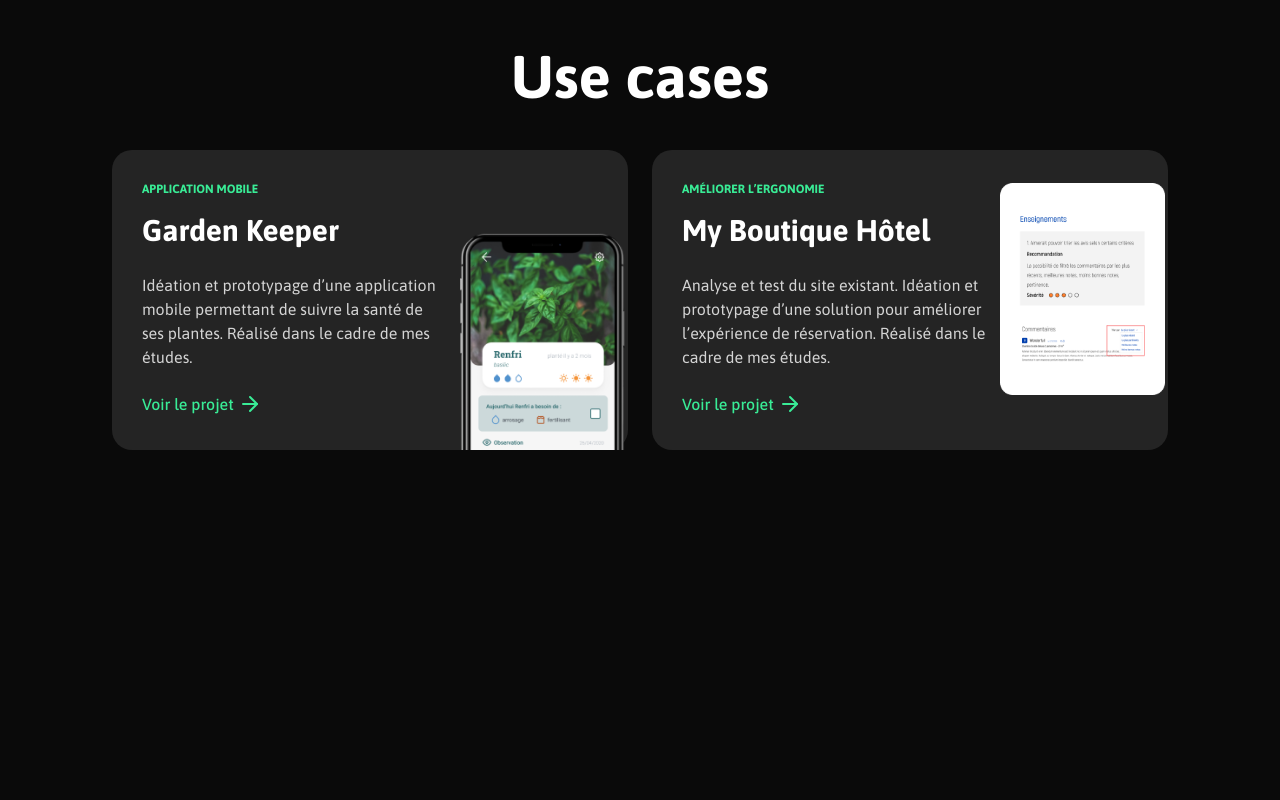
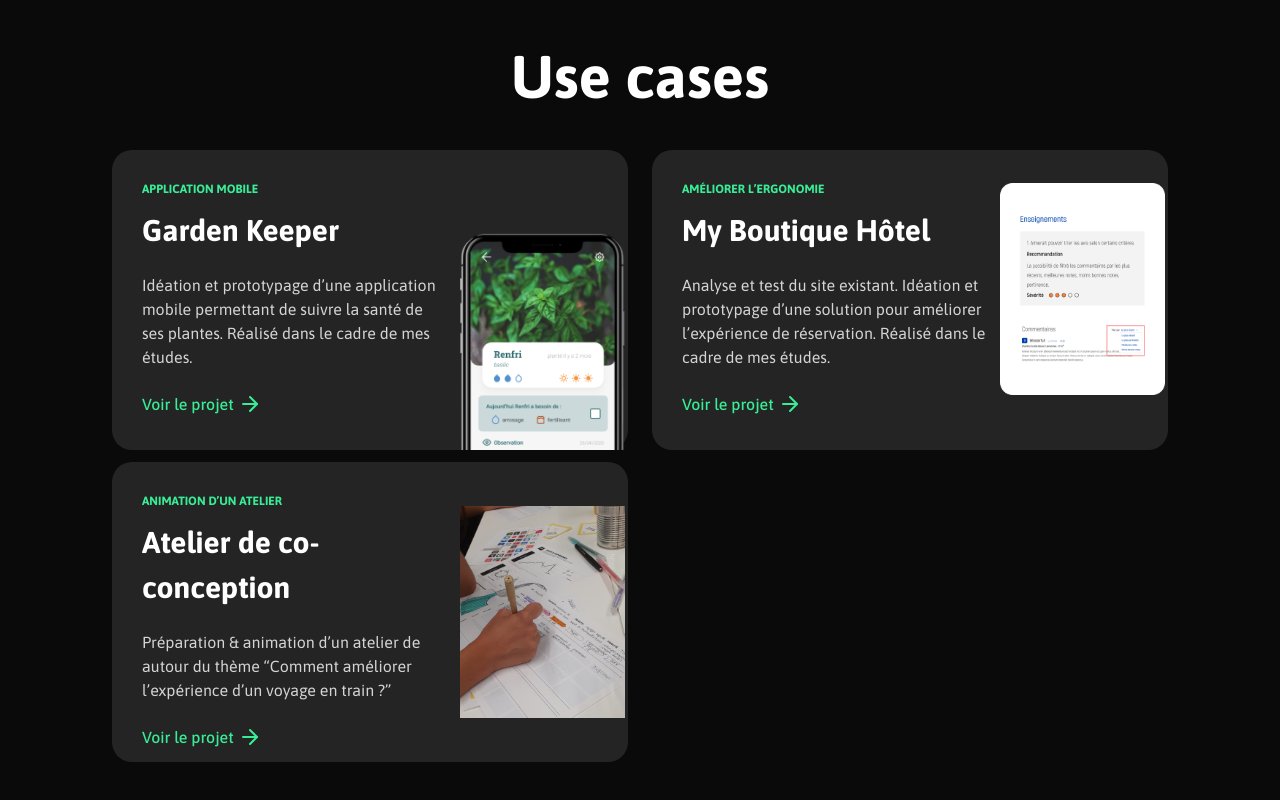
Before and after one commit to margaux-sarfati/margaux-sarfati.github.io, a plain HTML site: page index.html in a window 1280 px wide. Shown: the part 2488-3288 px from the top of the page. Drawn offline with nearby package versions, Linux system fonts and the light colour scheme.

Commit message:
Update index.html

```diff
--- a/index.html
+++ b/index.html
@@ -243,6 +243,30 @@ Réalisé dans le cadre de mes études.</p>
 					</div>
 				</div>
 			</div>
+			<div class="column is-6">
+				<div style="background: #242424; border-radius: 20px; min-height: 300px">
+					<div class="columns is-mobile">
+						<div class="column is-8">
+							<h2 style="margin-bottom: 10px; text-transform: uppercase; color: #39EC96; font-size: 12px; font-weight: bold; margin-left: 30px; margin-top: 18px">Animation d’un atelier</h2>
+							<h1 style="font-size: 30px;font-weight: bold;color: #FFFFFF; margin-bottom: 20px; margin-left: 30px; ">Atelier de co-conception</h1>
+							<p style="font-size: 16px;color: #D4D4D4; margin-bottom: 23px; margin-left: 30px; ">Préparation & animation d’un atelier de  autour du thème “Comment améliorer l’expérience d’un voyage en train ?”</p>
+							<a href="atelier.html" style="color: #39EC96; cursor: pointer; font-size: 16px;font-weight: 500; margin-left: 30px; ">
+								Voir le projet
+								<svg width="24" height="24" viewBox="0 0 24 24" fill="none" xmlns="http://www.w3.org/2000/svg" style="margin-bottom: -6px">
+<path d="M5 12H19" stroke="#39EC96" stroke-width="2" stroke-linecap="round" stroke-linejoin="round"/>
+<path d="M12 5L19 12L12 19" stroke="#39EC96" stroke-width="2" stroke-linecap="round" stroke-linejoin="round"/>
+</svg>
+
+							</a>
+						</div>
+						<div class="column" style="background-image: url(./images/conception.png); background-repeat: no-repeat; background-size: contain; background-position: center; margin-right: 15px">
+
+						</div>
+					</div>
+				</div>
+			</div>
+
+
 
 
 
```
